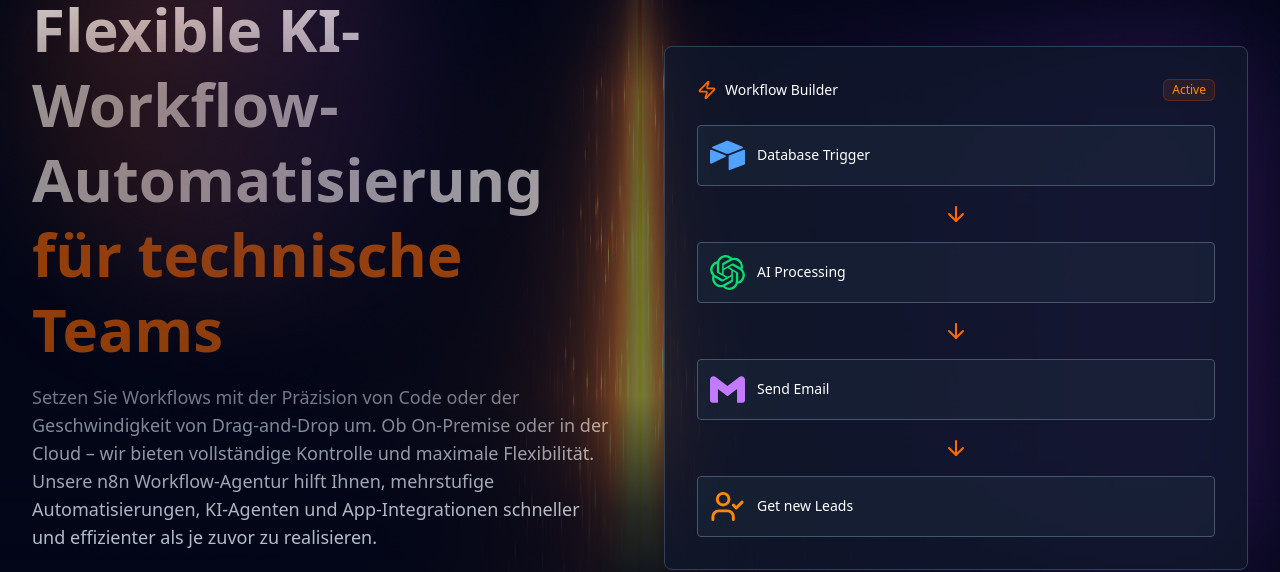
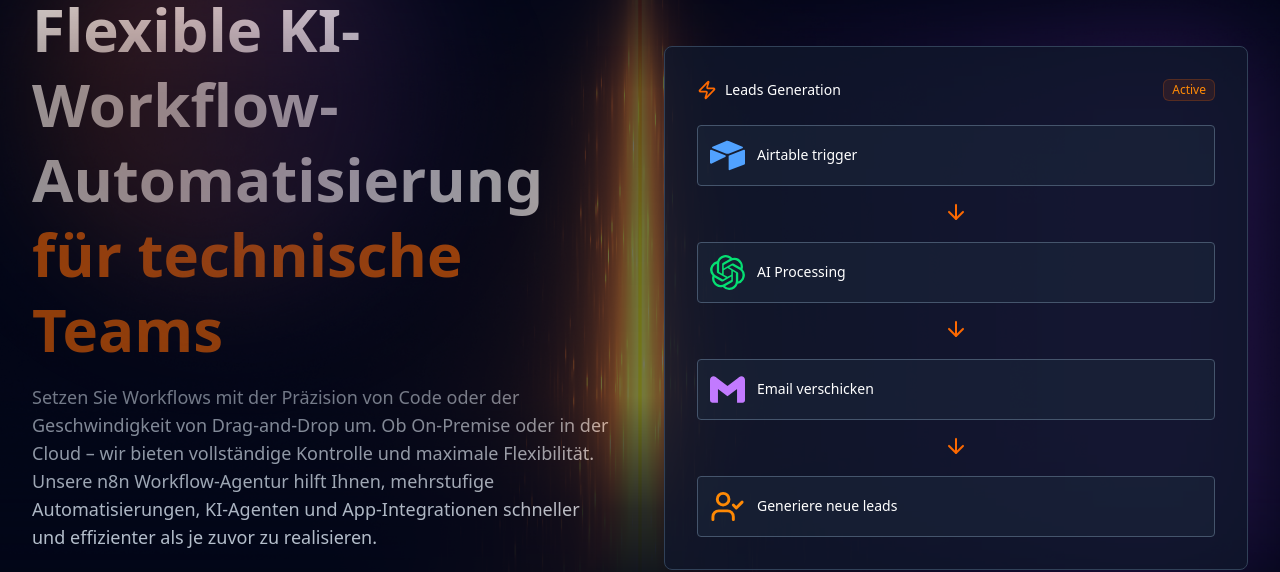
Before and after one commit to KreakxX/n8n-Agentur-Website, a Next.js app: page / in a window 1280 px wide. Shown: the part 201-773 px from the top of the page. Built offline with nearby package versions, Linux system fonts and the light colour scheme.

Commit message:
new clean design

```diff
--- a/src/app/page.tsx
+++ b/src/app/page.tsx
@@ -76,6 +76,7 @@ import {
   SiOllama,
   SiInstagram,
   SiYoutube,
+  SiGoogle,
 } from "react-icons/si";
 import { useState } from "react";
 import { Input } from "@/components/ui/input";
@@ -244,7 +245,7 @@ export default function LandingPage() {
                   <div className="flex items-center space-x-2">
                     <Zap className="h-5 w-5 text-orange-500" />
                     <span className="text-sm font-medium">
-                      Workflow Builder
+                      Leads Generation
                     </span>
                   </div>
                   <Badge
@@ -257,28 +258,28 @@ export default function LandingPage() {
                 <div className="space-y-4">
                   <div className="flex items-center space-x-3 p-3 bg-slate-800/50 rounded border border-slate-600">
                     <SiAirtable size={35} className=" text-blue-400" />
-                    <span className="text-sm">Database Trigger</span>
+                    <span className="text-sm">Airtable trigger</span>
                   </div>
                   <div className="flex items-center justify-center">
-                    <ArrowDown className="h-6 w-6 text-orange-500" />
+                    <ArrowDown className="h-6 w-6 text-orange-500 animate-bounce" />
                   </div>
                   <div className="flex items-center space-x-3 p-3 bg-slate-800/50 rounded border border-slate-600">
                     <SiOpenai size={35} className=" text-green-400" />
                     <span className="text-sm">AI Processing</span>
                   </div>
                   <div className="flex items-center justify-center">
-                    <ArrowDown className="h-6 w-6 text-orange-500" />
+                    <ArrowDown className="h-6 w-6 text-orange-500 animate-bounce" />
                   </div>
                   <div className="flex items-center space-x-3 p-3 bg-slate-800/50 rounded border border-slate-600">
                     <SiGmail size={35} className=" text-purple-400" />
-                    <span className="text-sm">Send Email</span>
+                    <span className="text-sm">Email verschicken</span>
                   </div>
                   <div className="flex items-center justify-center">
-                    <ArrowDown className="h-6 w-6 text-orange-500" />
+                    <ArrowDown className="h-6 w-6 text-orange-500 animate-bounce" />
                   </div>
                   <div className="flex items-center space-x-3 p-3 bg-slate-800/50 rounded border border-slate-600">
                     <UserCheck size={35} className=" text-orange-400" />
-                    <span className="text-sm">Get new Leads</span>
+                    <span className="text-sm">Generiere neue leads</span>
                   </div>
                 </div>
               </div>
@@ -1281,7 +1282,7 @@ export default function LandingPage() {
             />
           </div>
         </div>
-        <div className="container mx-auto px-4 sm:px-6 lg:px-8 relative">
+        <div className="relative">
           <div className="text-center mb-20">
             <h2 className="text-3xl sm:text-4xl font-bold mb-4 ">
               <span className="text-orange-500">
@@ -1371,7 +1372,7 @@ export default function LandingPage() {
                     <div className="flex items-center space-x-2">
                       <Zap className="h-5 w-5 text-orange-500" />
                       <span className="text-sm font-medium">
-                        Workflow Builder
+                        Personal Agent
                       </span>
                     </div>
                     <Badge
@@ -1387,25 +1388,25 @@ export default function LandingPage() {
                       <span className="text-sm">Whatsapp trigger</span>
                     </div>
                     <div className="flex items-center justify-center">
-                      <ArrowDown className="h-6 w-6 text-orange-500" />
+                      <ArrowDown className="h-6 w-6 text-orange-500 animate-bounce" />
                     </div>
                     <div className="flex items-center space-x-3 p-3 bg-slate-800/50 rounded border border-slate-600">
                       <SiClaude size={35} className=" text-orange-400" />
                       <span className="text-sm">AI Processing</span>
                     </div>
                     <div className="flex items-center justify-center">
-                      <ArrowDown className="h-6 w-6 text-orange-500" />
+                      <ArrowDown className="h-6 w-6 text-orange-500 animate-bounce" />
                     </div>
                     <div className="flex items-center space-x-3 p-3 bg-slate-800/50 rounded border border-slate-600">
                       <SiGooglecalendar size={35} className=" text-blue-400" />
-                      <span className="text-sm">Send Email</span>
+                      <span className="text-sm">Kalendar Eintrag</span>
                     </div>
                     <div className="flex items-center justify-center">
-                      <ArrowDown className="h-6 w-6 text-orange-500" />
+                      <ArrowDown className="h-6 w-6 text-orange-500 animate-bounce" />
                     </div>
                     <div className="flex items-center space-x-3 p-3 bg-slate-800/50 rounded border border-slate-600">
-                      <UserCheck size={35} className=" text-purple-400" />
-                      <span className="text-sm">Create new Calendar event</span>
+                      <SiGmail size={35} className=" text-red-400" />
+                      <span className="text-sm">Email verschicken</span>
                     </div>
                   </div>
                 </div>
```
